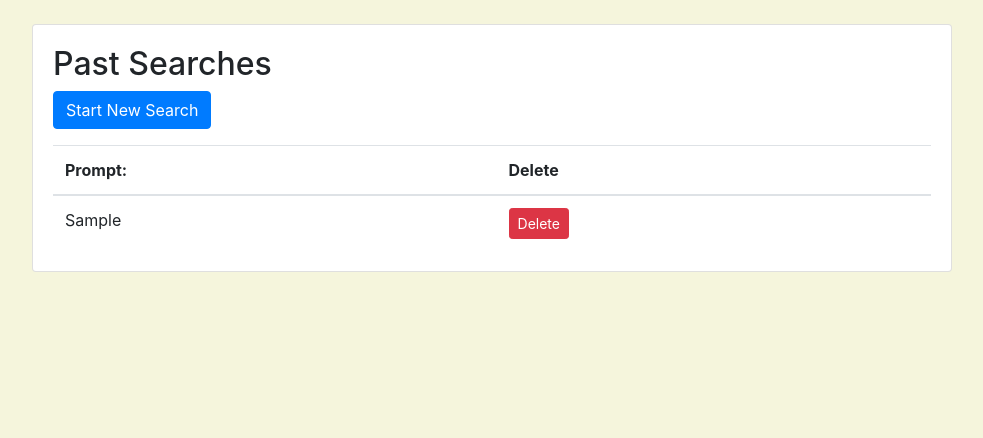
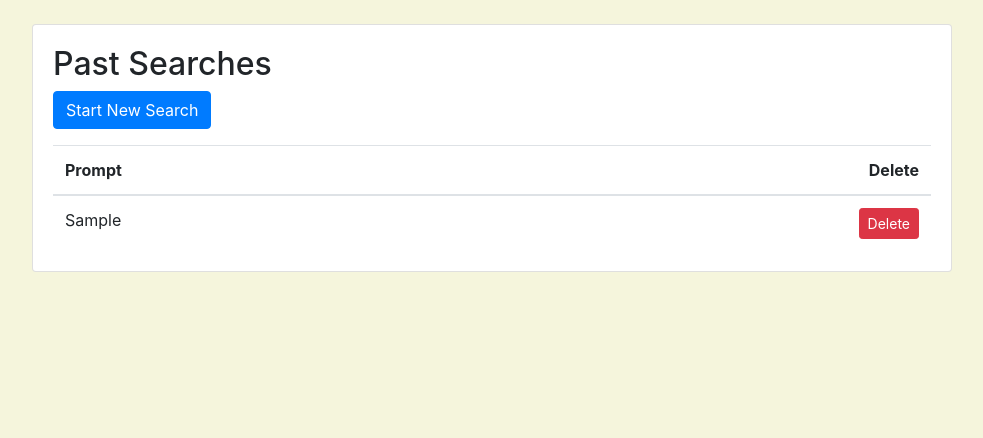
Before and after one commit to Kevin-Rush/agent_search_djproject, a Django app: template mysite/templates/prompt_list.html in a window 1280 px wide. Shown: the part 56-494 px from the top of the page, without its empty margins (148-1131 px from the left). Run offline with Django 3.2, Linux system fonts and the light colour scheme; the template is opened without the code that fills it: values that come from a table or form of the project are taken from there, others are empty; tables that the repository leaves empty hold one stand-in row (values such as "Sample post"); parts of the project's set-up code (start-up, migrations or seed data) failed here and were passed over; some libraries are stand-ins or nearby versions.

Commit message:
right aligned delete button

```diff
--- a/mysite/templates/prompt_list.html
+++ b/mysite/templates/prompt_list.html
@@ -11,8 +11,8 @@
 <table class="table mb-0">
     <thead>
         <tr>
-            <th>Prompt: </th>
-            <th>Delete</th>
+            <th>Prompt </th>
+            <th style="text-align: right;">Delete</th>
         </tr>
     </thead>
     <tbody>
@@ -22,7 +22,7 @@
             <td>
                 <form method="post" action="{% url 'delete_prompt' prompt.pk %}">
                     {% csrf_token %}
-                    <button type="submit" class="btn btn-danger btn-sm">Delete</button>
+                    <button type="submit" class="btn btn-danger btn-sm float-right">Delete</button>
                 </form>
             </td>
         </tr>
```
